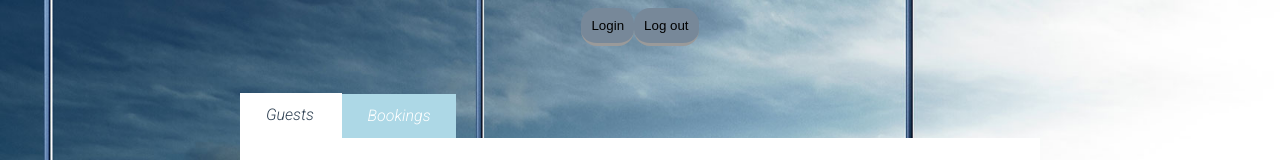
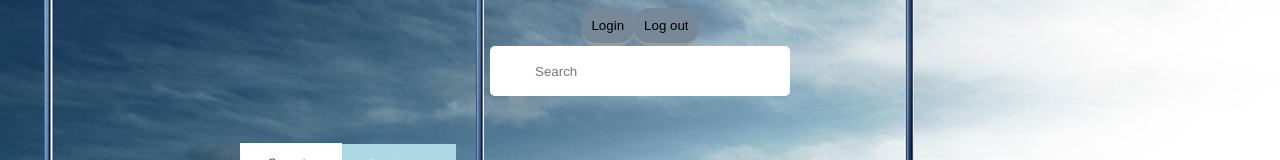
Before and after one commit to yacdanyCR/Hotel_Front, a React (Create React App) app: page / in a window 1280 px wide. Shown: the top 160 px of the page. Built offline with nearby package versions, Linux system fonts and the light colour scheme; no server answers.

Commit message:
Adding css styles to search

```diff
--- /dev/null
+++ b/src/Components/SearchComponent/SearchComponent.jsx
@@ -0,0 +1,12 @@
+import React from 'react'
+import './style.css'
+
+export const SearchComponent = ({ handlehChange }) => {
+    return (
+        <div>
+            <input className='search_input' type="text" onChange={(e) => handlehChange(e.target.value)} placeholder='Search' />
+        </div>
+    )
+}
+
+export default SearchComponent
--- /dev/null
+++ b/src/Components/SearchComponent/style.css
@@ -0,0 +1,11 @@
+.search_input {
+    width: 300px;
+    height: 50px;
+    border: none;
+    font-size: 10pt;
+    color: #63717f;
+    padding-left: 45px;
+    -webkit-border-radius: 5px;
+    -moz-border-radius: 5px;
+    border-radius: 5px;
+}
--- a/src/Components/TabsComponent/TabsComponent.jsx
+++ b/src/Components/TabsComponent/TabsComponent.jsx
@@ -1,23 +1,12 @@
-import React, { useEffect, useState } from 'react'
-import { GuestContext } from '../../Context/GhuestContext'
-import { getAllBookings } from '../../services/bookingServices/bookingServices'
-import { getAllGuest } from '../../services/guestServices/guestServices'
+import React from 'react'
 import AddGuestModalComponent from '../AddGuestModalComponent/AddGuestModalComponent'
 import BookingTableComponent from '../BookinTableComponent/BookingTableComponent'
 import TableComponent from '../TableComponent/TableComponent'
 import './style.css'
 
 export const TabsComponent = () => {
-    const [guest, setGuest] = useState([]);
-    const [bookings, setBookings] = useState([]);
+    return (
 
-    useEffect(() => {
-        getAllGuest(setGuest);
-        getAllBookings(setBookings);
-    }, [])
-
-    return (
-        <GuestContext.Provider value={{ guest, setGuest, bookings, setBookings }}>
         <div className="wrapper">
             <div className="tabs">
                 <div className="tab">
@@ -37,7 +26,6 @@ export const TabsComponent = () => {
                 </div>
             </div>
         </div>
-        </GuestContext.Provider>
     )
 }
 
--- a/src/Pages/dashboardPage.jsx
+++ b/src/Pages/dashboardPage.jsx
@@ -1,9 +1,28 @@
-import React from 'react'
+import React, { useEffect, useState } from 'react'
+import SearchComponent from '../Components/SearchComponent/SearchComponent';
 import TabsComponent from '../Components/TabsComponent/TabsComponent'
+import { GuestContext } from '../Context/GhuestContext';
+import { getAllBookings } from '../services/bookingServices/bookingServices';
+import { getAllGuest, searchGuest } from '../services/guestServices/guestServices';
 
 export const DashboardPage = () => {
+    const [guest, setGuest] = useState([]);
+    const [bookings, setBookings] = useState([]);
+
+    useEffect(() => {
+        getAllGuest(setGuest);
+        getAllBookings(setBookings);
+    }, [])
+
+    const handlehChange = (search) => {
+        searchGuest(search, setGuest)
+    }
+
     return (
-        <TabsComponent />
+        <GuestContext.Provider value={{ guest, setGuest, bookings, setBookings }}>
+            <SearchComponent handlehChange={handlehChange} />
+            <TabsComponent />
+        </GuestContext.Provider>
     )
 }
 
--- a/src/services/guestServices/guestServices.js
+++ b/src/services/guestServices/guestServices.js
@@ -59,9 +59,22 @@ const updateCurrentGuest = async ({ id, name, lastname, phone, country }, setGue
     }
 }
 
+const searchGuest = async (search, setGuest) => {
+    try {
+        axios.get(`http://localhost:3000/api/guest/${search}`, {
+
+        }).then((response) => {
+            setGuest(response.data);
+        })
+    } catch (error) {
+
+    }
+}
+
 export {
     getAllGuest,
     deleteGuest,
     addGuest,
-    updateCurrentGuest
+    updateCurrentGuest,
+    searchGuest
 }
```
Lines whose indentation alone changed are shown as unchanged.
